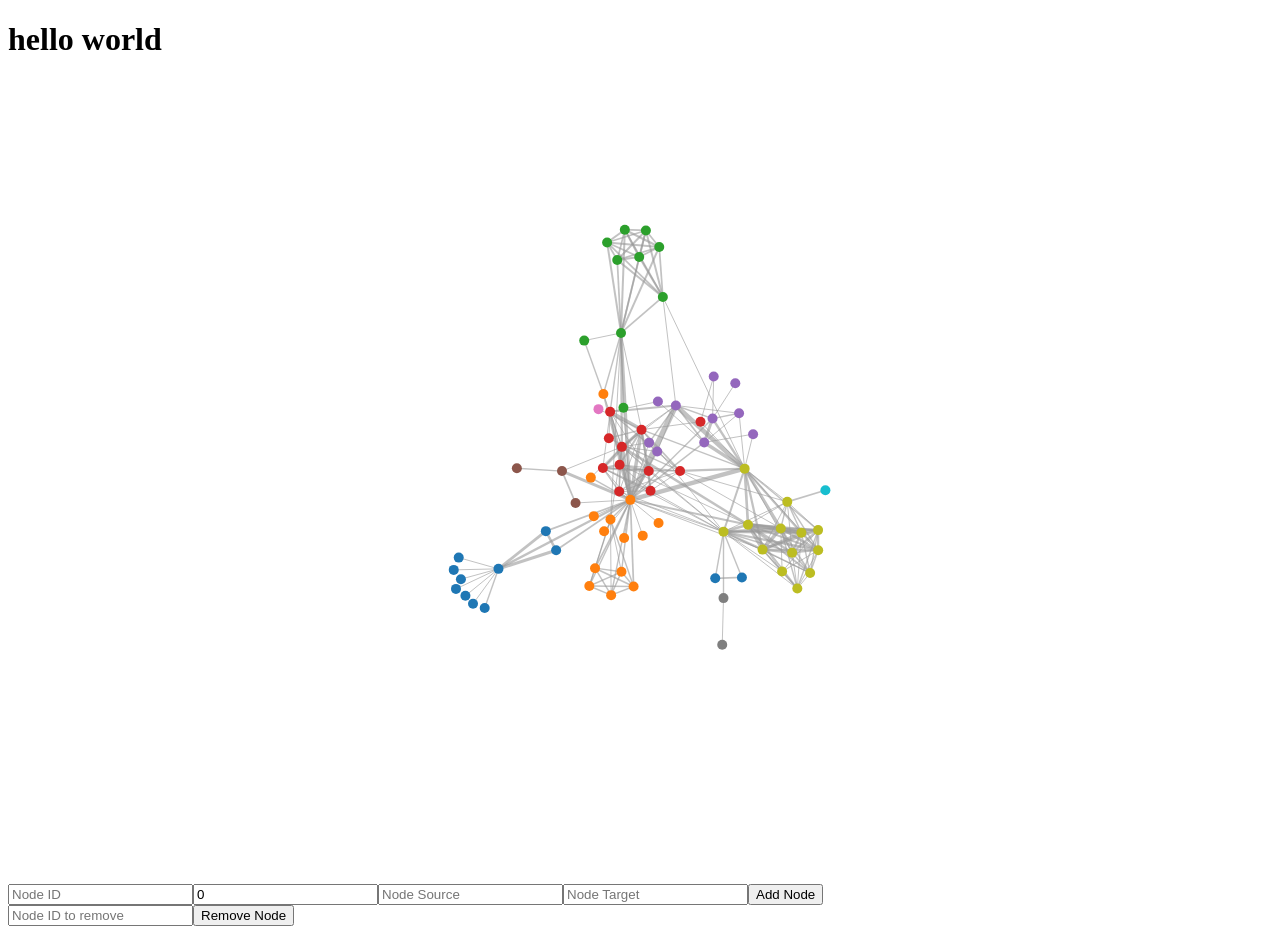
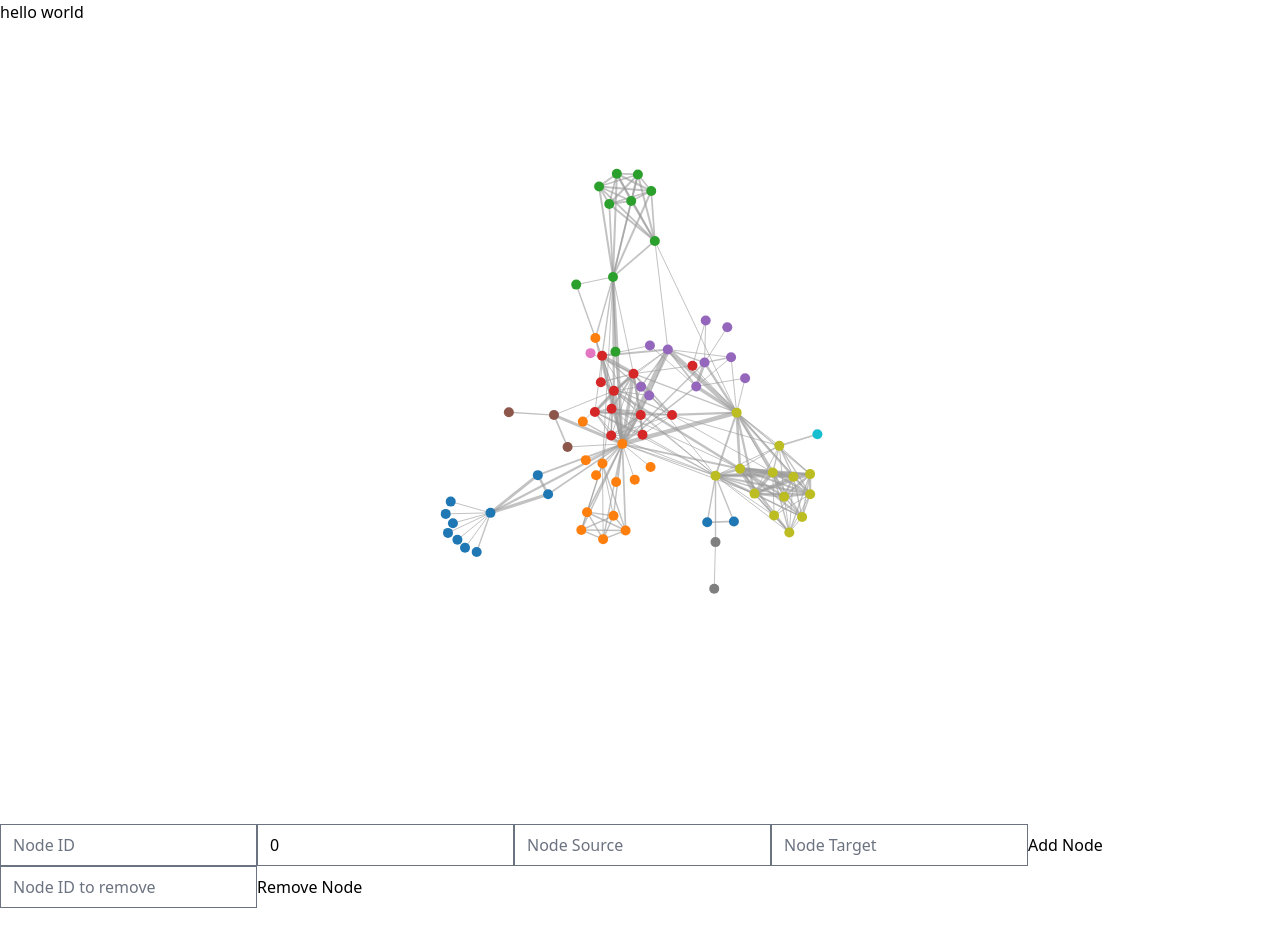
Before and after one commit to MohamadDesign/d3chart, an Angular app: page / in a window 1280 px wide. After the commit the page ends 908 px from the top, so only its background shows below. Built offline with nearby package versions, Linux system fonts and the light colour scheme.

Commit message:
add tailwind

```diff
--- a/package.json
+++ b/package.json
@@ -27,14 +27,18 @@
     "@angular-devkit/build-angular": "^16.2.3",
     "@angular/cli": "~16.2.3",
     "@angular/compiler-cli": "^16.2.0",
+    "@tailwindcss/forms": "^0.5.6",
     "@types/d3": "^7.4.1",
     "@types/jasmine": "~4.3.0",
+    "autoprefixer": "^10.4.16",
     "jasmine-core": "~4.6.0",
     "karma": "~6.4.0",
     "karma-chrome-launcher": "~3.2.0",
     "karma-coverage": "~2.2.0",
     "karma-jasmine": "~5.1.0",
     "karma-jasmine-html-reporter": "~2.1.0",
+    "postcss": "^8.4.31",
+    "tailwindcss": "^3.3.3",
     "typescript": "~5.1.3"
   }
 }
--- a/src/styles.css
+++ b/src/styles.css
@@ -1 +1,4 @@
 /* You can add global styles to this file, and also import other style files */
+@tailwind base;
+@tailwind components;
+@tailwind utilities;
--- /dev/null
+++ b/tailwind.config.js
@@ -0,0 +1,8 @@
+/** @type {import('tailwindcss').Config} */
+module.exports = {
+  content: ["./src/**/*.{html,ts}"],
+  theme: {
+    extend: {},
+  },
+  plugins: [require("@tailwindcss/forms")],
+};
```
Also changed, not shown: 1 other file (tests, documents, lock files or other folders).
